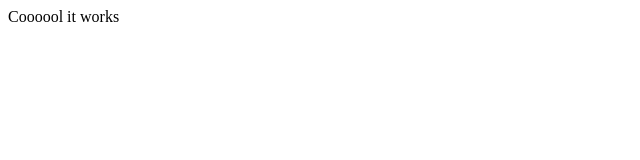
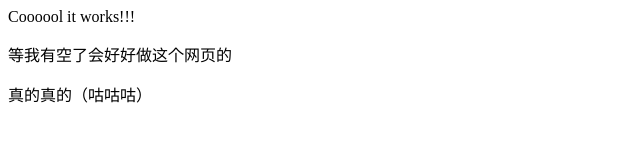
Before and after one commit to Theraphia/Theraphia.github.io, a plain HTML site: page index.html in a window 1280 px wide. Shown: the whole page, without its empty margins (0-640 px from the left). Drawn offline with Linux system fonts and the light colour scheme.

Commit message:
Update index.html

```diff
--- a/index.html
+++ b/index.html
@@ -3,5 +3,7 @@
 </head>
 
 <body>
-<p>Coooool it works</p>
+<p>Coooool it works!!!</p>
+<p>等我有空了会好好做这个网页的</p>
+<p>真的真的（咕咕咕）</p>
 </body>
```
